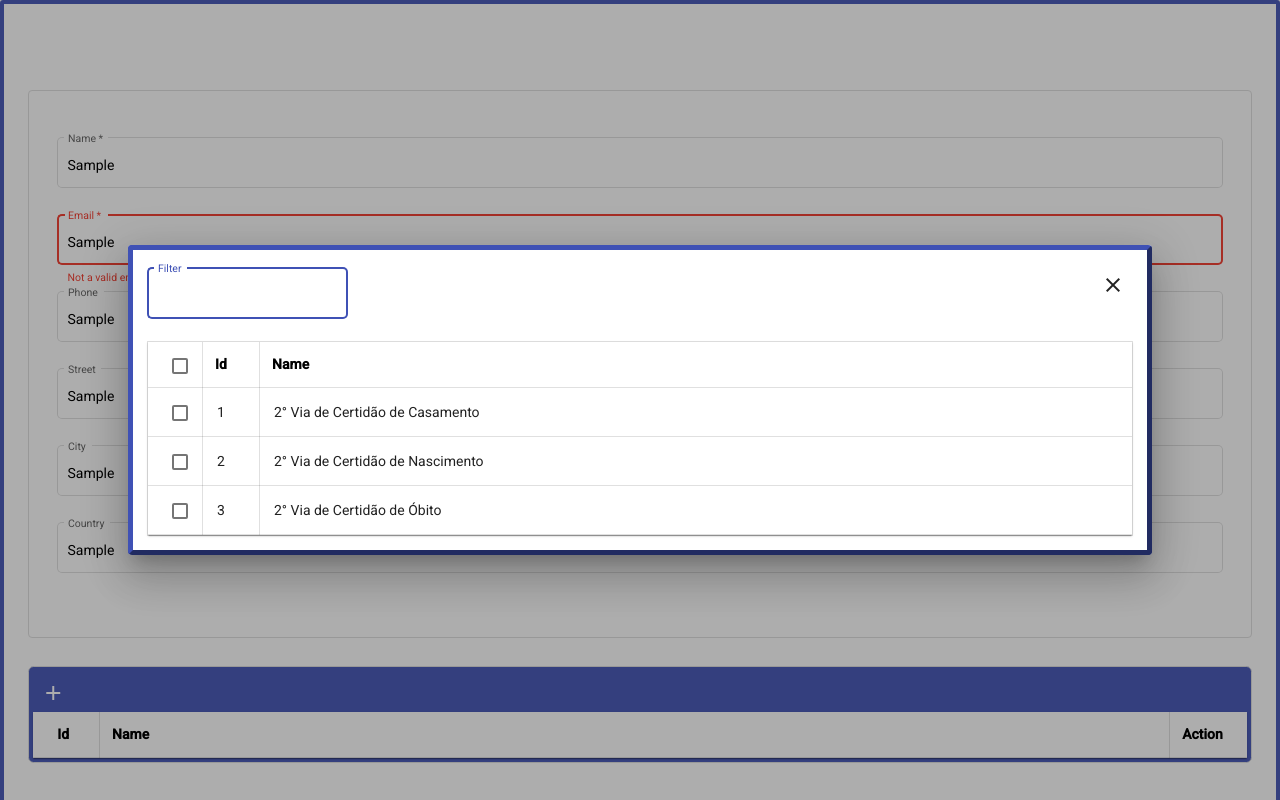
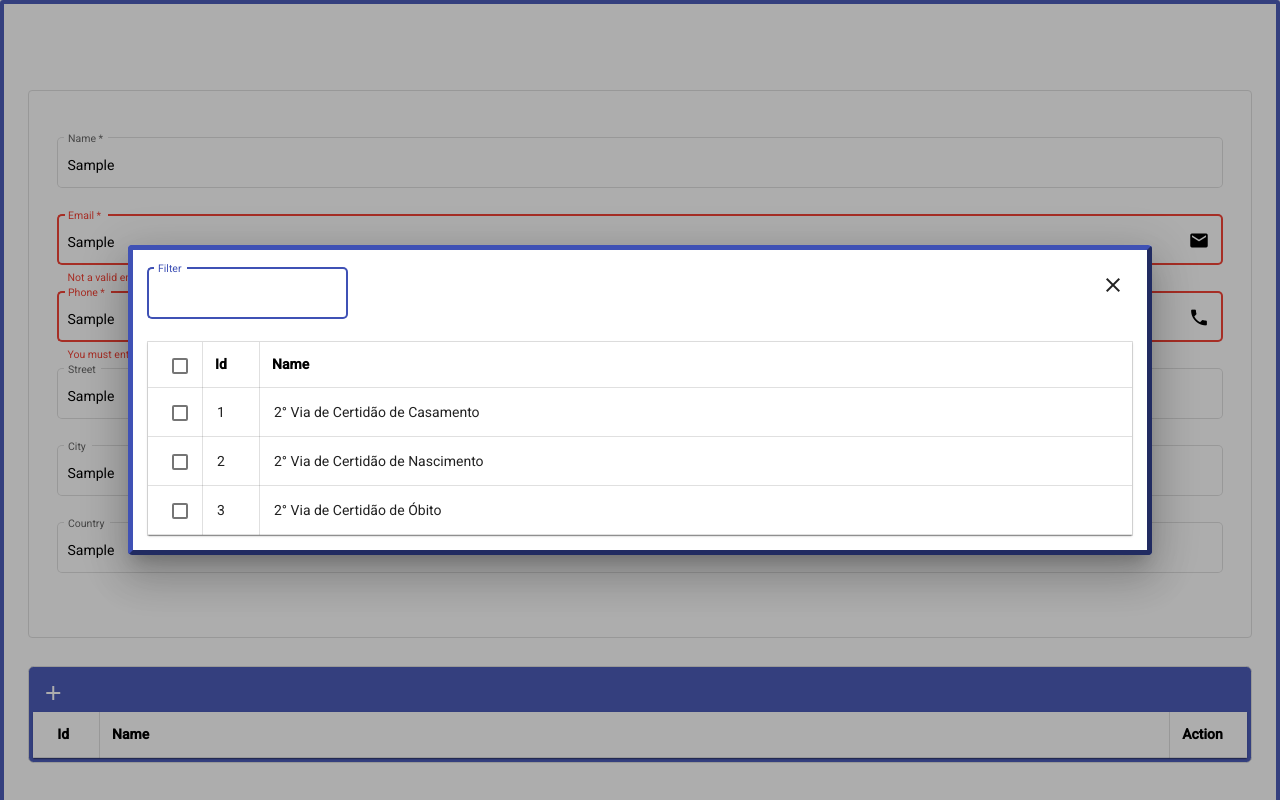
Before and after one commit to marcosdenisalves/AngularForm, an Angular app: page / in a window 1280 px wide. Both pictures are taken after typing "Sample", "Sample", "Sample", "Sample", "Sample", "Sample" into the empty fields and a click on the button "add". Built offline with nearby package versions, Linux system fonts and the light colour scheme; no server answers.

Commit message:
Adding icons

```diff
--- a/src/app/app.component.html
+++ b/src/app/app.component.html
@@ -11,10 +11,13 @@
           <mat-label>Email</mat-label>
           <input matInput formControlName="email" placeholder="Ex. pat@example.com" />
           <mat-error *ngIf="email.invalid">{{ getEmailErrorMessage() }}</mat-error>
+          <mat-icon matSuffix>email</mat-icon>
         </mat-form-field>
         <mat-form-field appearance="outline">
           <mat-label>Phone</mat-label>
           <input matInput formControlName="phone" />
+          <mat-error *ngIf="phone.invalid">{{ getErrorMessage() }}</mat-error>
+          <mat-icon matSuffix>phone</mat-icon>
         </mat-form-field>
         <mat-form-field appearance="outline">
           <mat-label>Street</mat-label>
--- a/src/app/app.component.ts
+++ b/src/app/app.component.ts
@@ -37,8 +37,12 @@ export class AppComponent implements AfterViewInit {
 
   notaryGroup = this.fb.group({
     name: ['', Validators.required],
-    email: ['', [Validators.required, Validators.email]],
-    phone: [''],
+    email: ['', [
+      Validators.required, Validators.email]
+    ],
+    phone: ['', [
+      Validators.required,Validators.pattern('[- +()0-9]+')]
+    ],
     street: [''],
     city: [''],
     country: [''],
@@ -99,4 +103,8 @@ export class AppComponent implements AfterViewInit {
   get email(): any {
     return this.notaryGroup.get('email');
   }
+
+  get phone(): any {
+    return this.notaryGroup.get('phone');
+  }
 }
```
